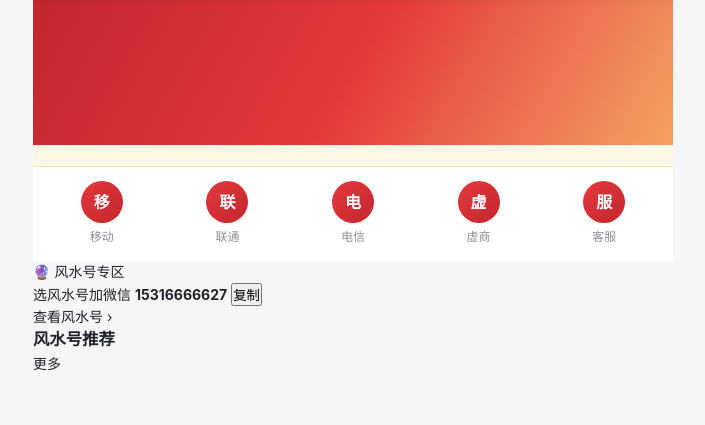
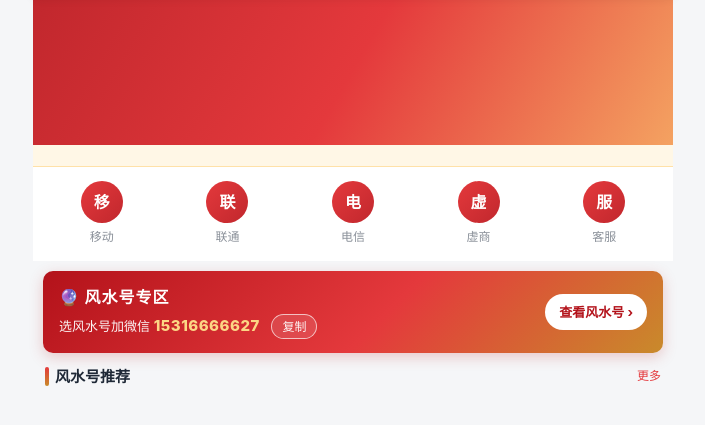
Before and after one commit to jiangbubosh-stack/viplianghao, a website: page public/index.html in a window 1280 px wide. Shown: the part 55-480 px from the top of the page, without its empty margins (287-992 px from the left). Drawn offline with Linux system fonts and the light colour scheme; no server answers.

Commit message:
feat: 上线风水号栏目 + 66风水号/30靓号补充

```diff
--- a/public/css/style.css
+++ b/public/css/style.css
@@ -391,6 +391,7 @@ button { font-family: inherit; cursor: pointer; }
 .app .grid .card .badge.hot { background: #f97316; }
 .app .grid .card .badge.rec { background: #ef4444; }
 .app .grid .card .badge.spe { background: #f59e0b; }
+.app .grid .card .badge.fs { background: #7c3aed; }
 
 /* ==========================================================================
    后台侧栏布局（上海靓号中心）
@@ -534,3 +535,32 @@ button { font-family: inherit; cursor: pointer; }
 
 /* 旧样式微调 */
 .site-header { background: #fff; padding: 12px 0; border-bottom: 1px solid #e5e7eb; }
+
+/* ============ 风水号专区 ============ */
+.fs-banner {
+  display: flex; align-items: center; justify-content: space-between; gap: 10px;
+  margin: 10px 10px 0; padding: 14px 16px; border-radius: 10px;
+  background: linear-gradient(135deg, #b3121a 0%, #e4393c 55%, #c98a2b 100%);
+  color: #fff; box-shadow: 0 4px 14px rgba(196,58,58,0.25);
+}
+.fs-banner-left { min-width: 0; }
+.fs-banner-title { font-size: 16px; font-weight: 800; letter-spacing: 1px; }
+.fs-banner-sub { margin-top: 4px; font-size: 13px; opacity: 0.95; }
+.fs-banner-sub b { font-size: 15px; font-weight: 800; color: #ffe08a; letter-spacing: 0.5px; }
+.fs-copy {
+  margin-left: 8px; padding: 2px 10px; font-size: 12px; line-height: 1.6;
+  border: 1px solid rgba(255,255,255,0.7); border-radius: 999px; background: rgba(255,255,255,0.12);
+  color: #fff; cursor: pointer;
+}
+.fs-copy:active { transform: scale(0.95); }
+.fs-banner-btn {
+  flex: none; padding: 8px 14px; border-radius: 999px; font-size: 13px; font-weight: 700;
+  background: #fff; color: #b3121a; text-decoration: none; white-space: nowrap;
+}
+.fs-section { margin: 12px 10px 0; }
+.fs-section .section-head { display: flex; align-items: center; justify-content: space-between; padding: 0 2px 8px; }
+.fs-section .section-head h3 { margin: 0; font-size: 15px; color: #1f2937; position: relative; padding-left: 10px; }
+.fs-section .section-head h3::before { content: ''; position: absolute; left: 0; top: 2px; bottom: 2px; width: 4px; border-radius: 2px; background: linear-gradient(#e4393c, #c98a2b); }
+.fs-section .more { font-size: 12px; color: #e4393c; text-decoration: none; }
+.fs-grid { margin-top: 0; }
+.fs-grid .card .num { color: #b3121a; }
```
